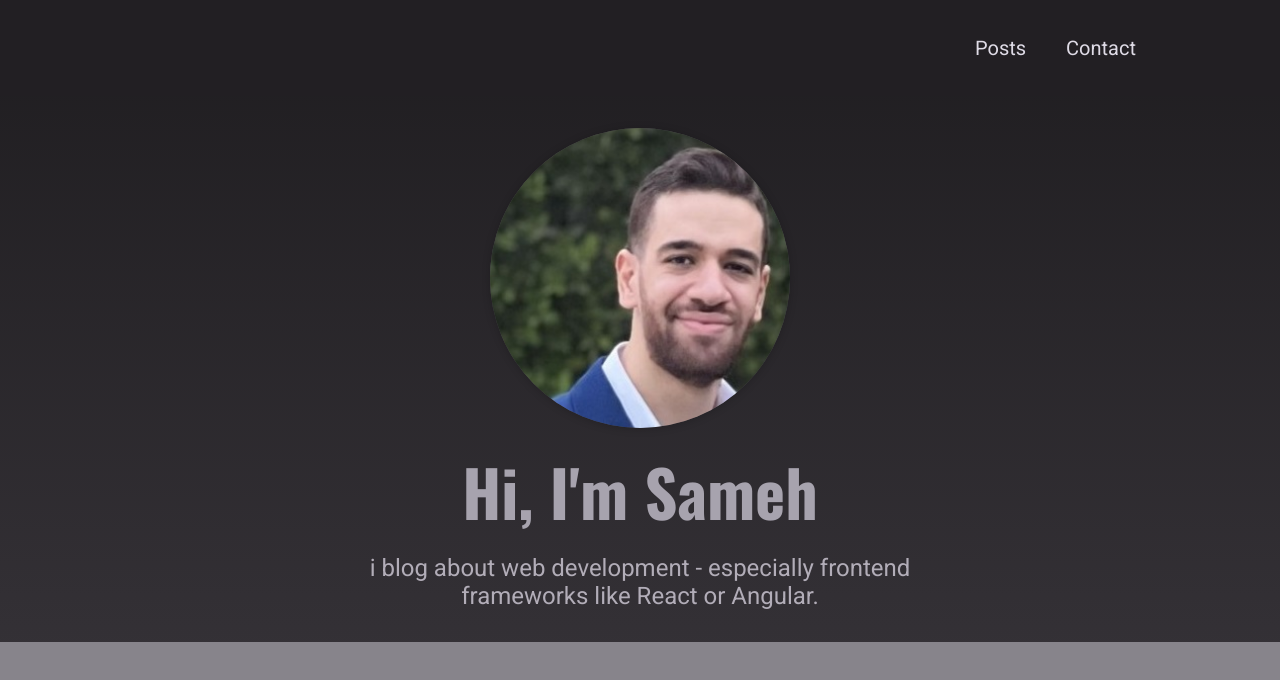
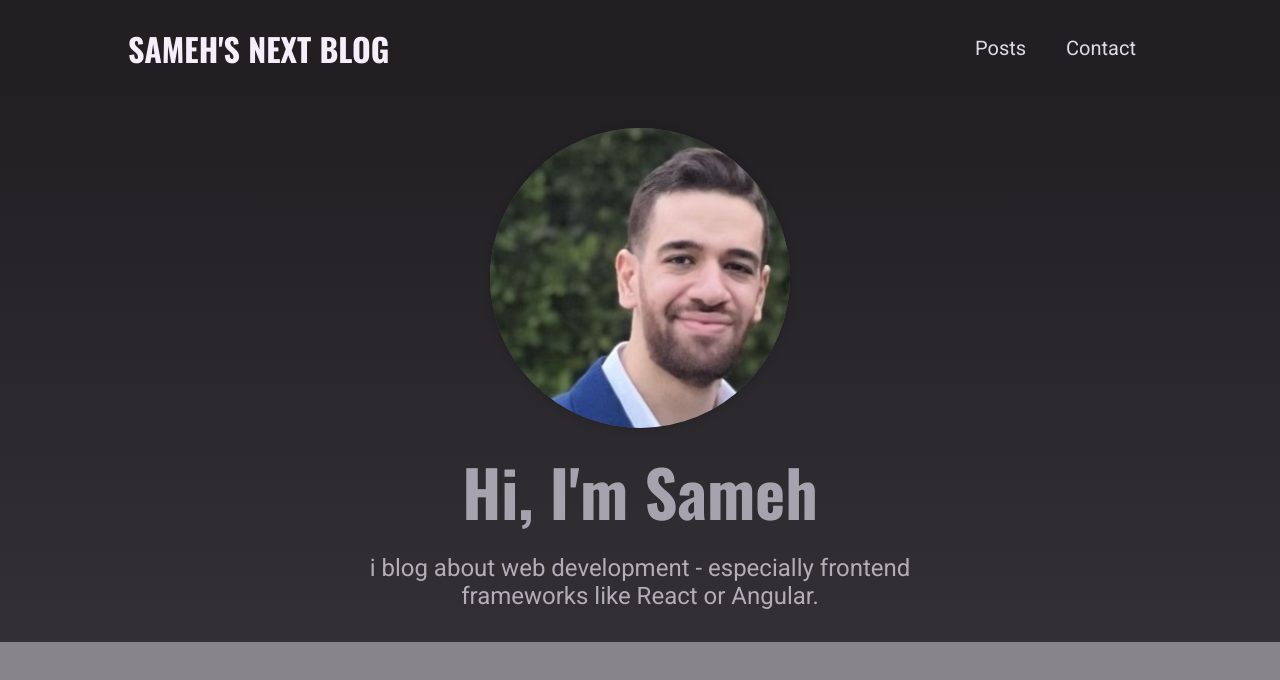
Before and after one commit to sameh-abdelhalem/NextJs-Blogs, a Next.js app: page / in a window 1280 px wide. Shown: the top 680 px of the page. Built offline with nearby package versions, Linux system fonts and the light colour scheme.

Commit message:
add and style the logo

```diff
--- a/components/layout/logo.jsx
+++ b/components/layout/logo.jsx
@@ -1,3 +1,4 @@
+import classes from "./logo.module.css";
 export default function Logo() {
-  return;
+  return <div className={classes.logo}>Sameh's Next Blog</div>;
 }
```
